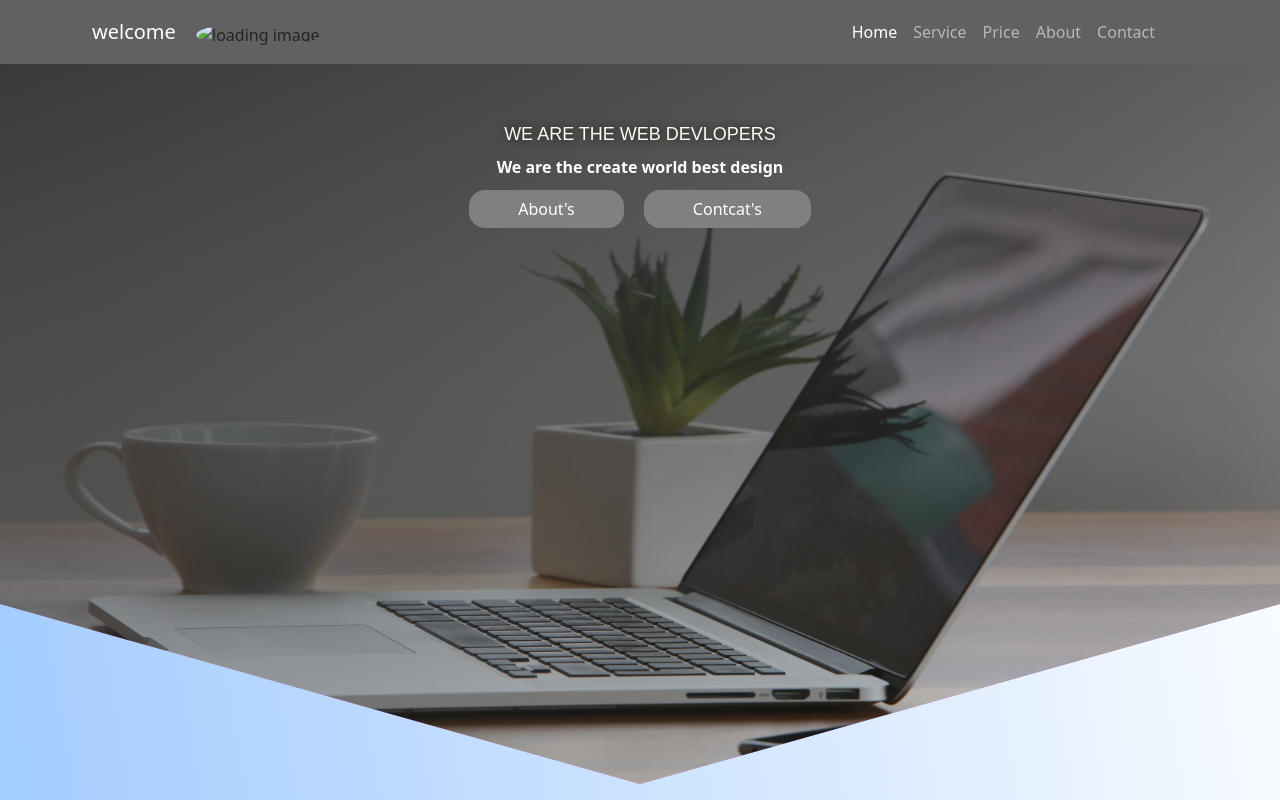
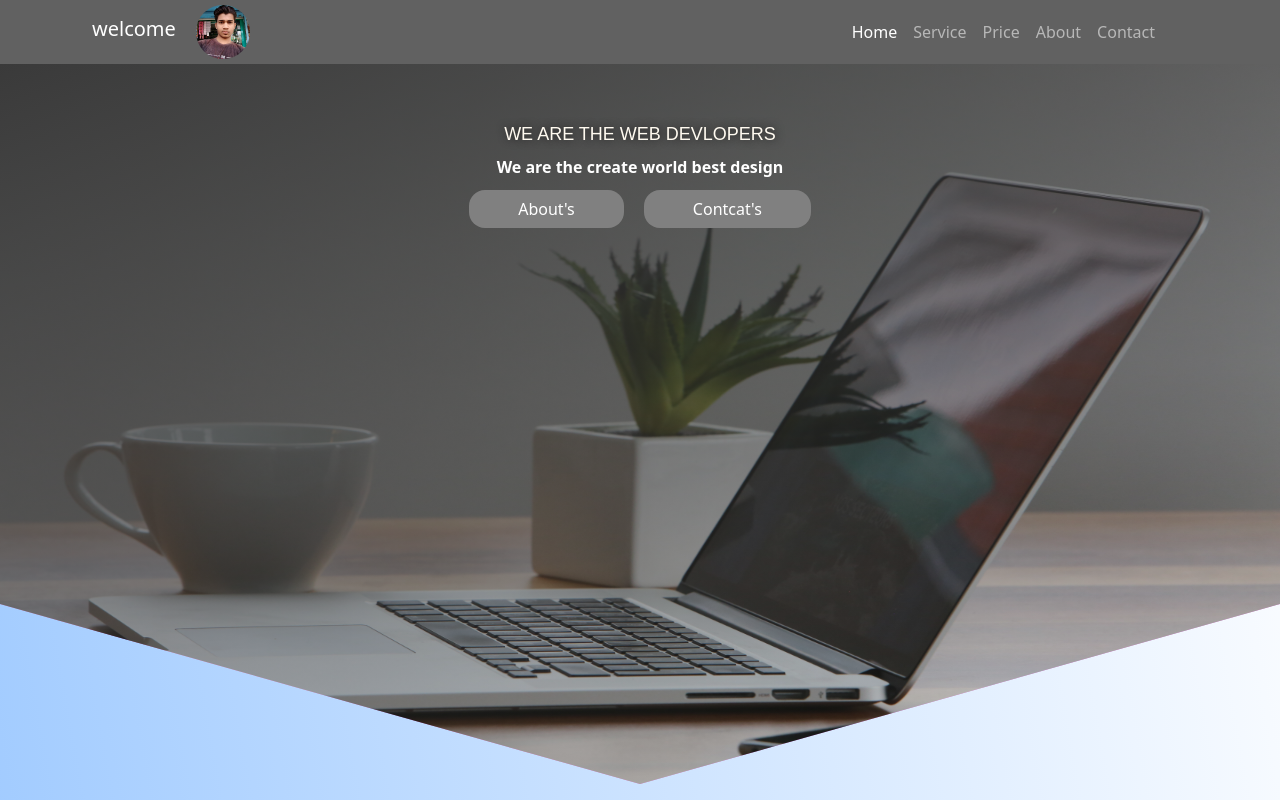
Before and after one commit to Randhave/web-designing, a plain HTML site: page index.html in a window 1280 px wide. Shown: the top 800 px of the page. Drawn offline with nearby package versions, Linux system fonts and the light colour scheme; the site is published under a folder, as on GitHub Pages, so addresses that start at the root find nothing.

Commit message:
update href link

```diff
--- a/index.html
+++ b/index.html
@@ -20,7 +20,7 @@
             <div class="container-fluid">
                 <div>
                     <a class="navbar-brand" href="/">welcome</a>
-                    <img src="/images/Aniket.jpeg" alt="loading image" srcset="">
+                    <img src="./images/Aniket.jpeg" alt="loading image" srcset="">
                 </div>
 <!--
                 <button class="navbar-toggler" type="button" data-bs-toggle="collapse"
```
